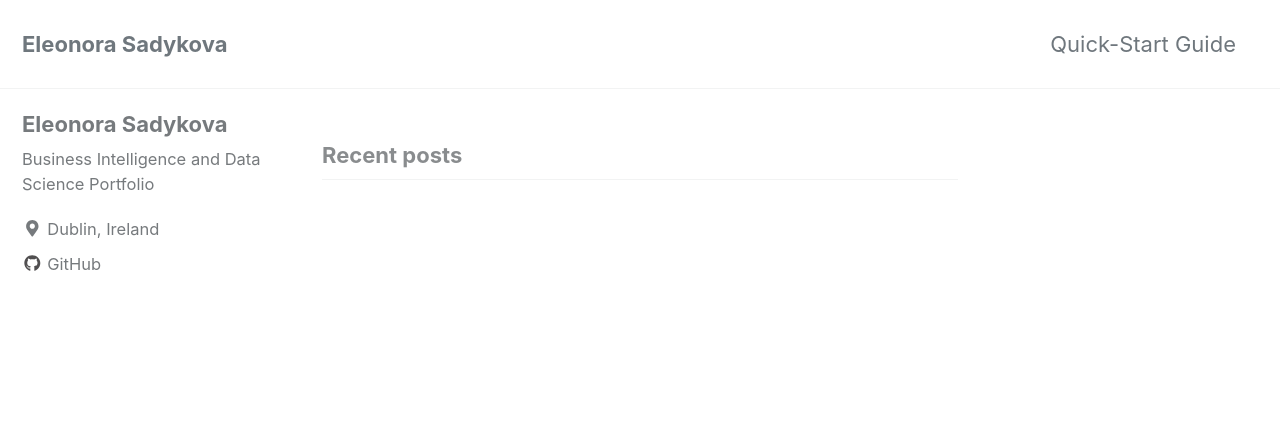
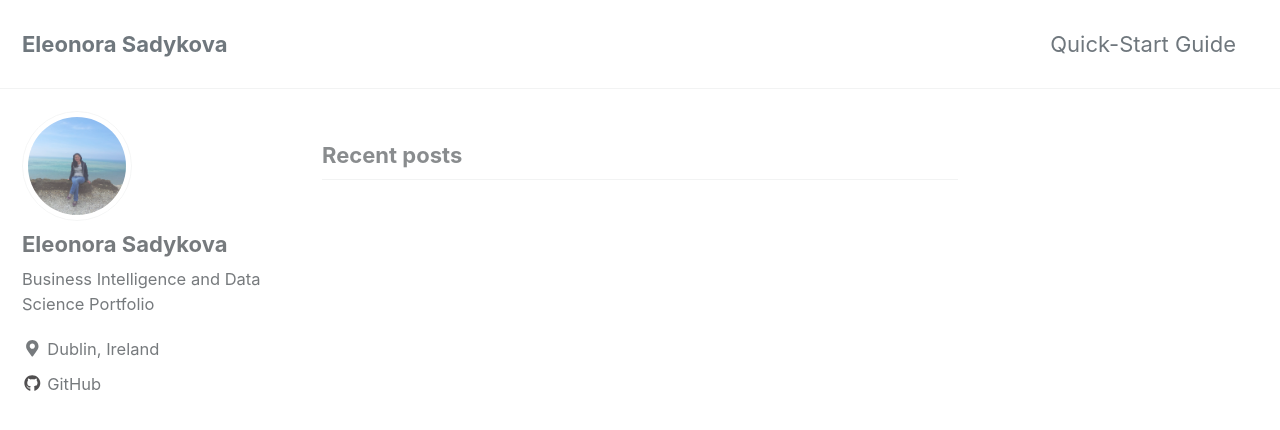
Before and after one commit to elenlang/elenlang.github.io, a Jekyll site: the page built from index.html, in a window 1280 px wide and 900 px high. Shown: the top 430 px of the window. Built offline with Jekyll 4.4.1, drawn with Linux system fonts in a browser that asks for light colours; cached includes are drawn as plain includes; nearby versions of some CDN libraries; the list of posts is cut into pages by our own code.

Commit message:
change content

```diff
--- a/_config.yml
+++ b/_config.yml
@@ -107,7 +107,7 @@ analytics:
 # Site Author
 author:
   name             : "Eleonora Sadykova"
-  avatar           : #"/images/avat.jpg"
+  avatar           : "/images/avat.jpg"
   bio              : "Business Intelligence and Data Science Portfolio"
   location         : "Dublin, Ireland"
   email            :
```
